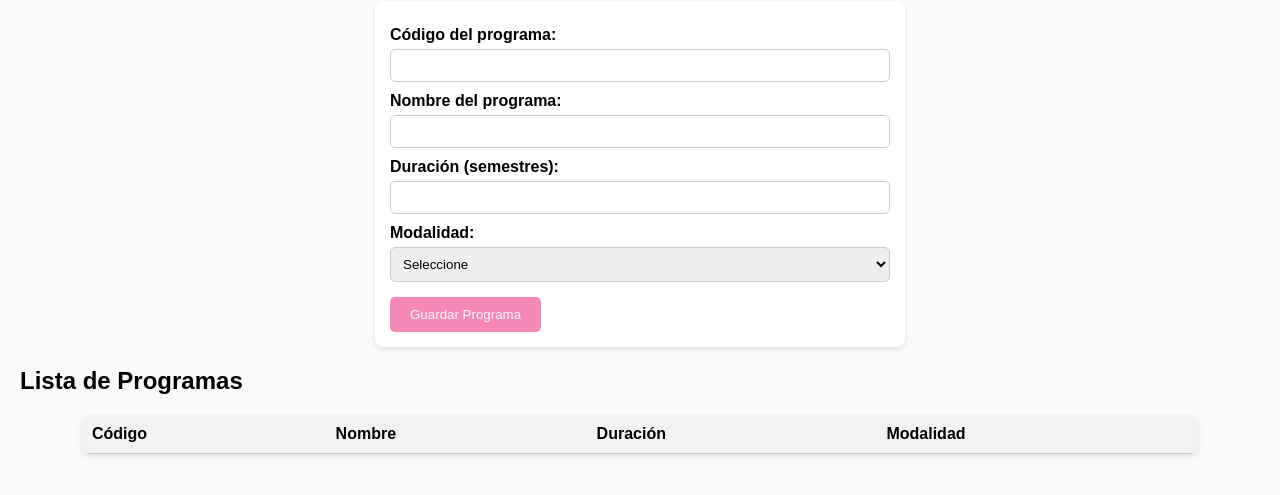
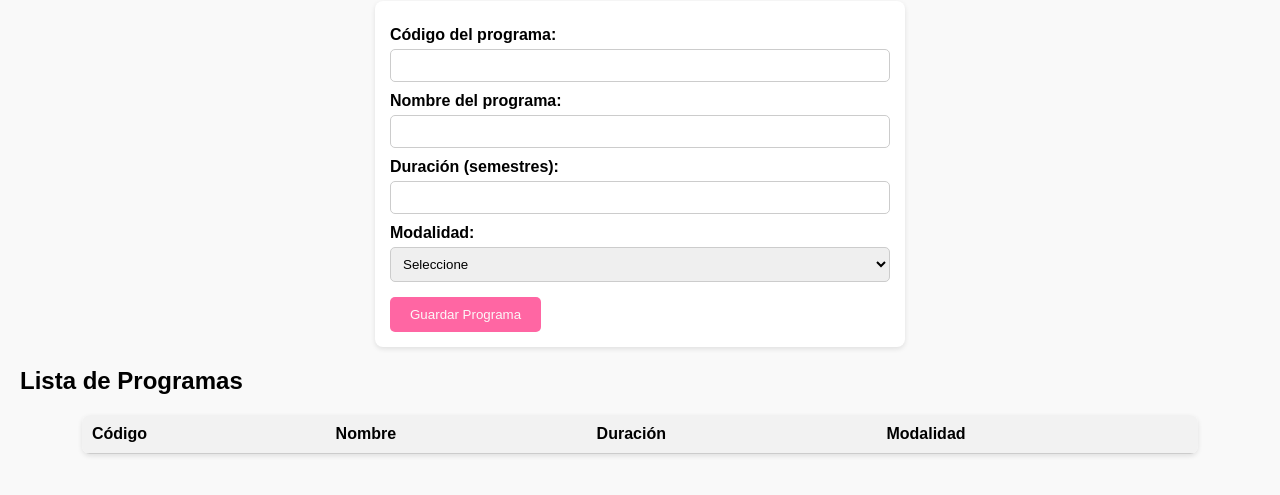
Before and after one commit to hixnoa/Taller-tres-segundo-corte, a plain HTML site: page html/gestiondeprogramas.html in a window 1280 px wide. In both pictures the pointer is over the button "Guardar Programa". Shown: the part 99-594 px from the top of the page. Drawn offline with Linux system fonts and the light colour scheme.

Commit message:
taller 3

```diff
--- a/css/estilos.css
+++ b/css/estilos.css
@@ -48,7 +48,7 @@ form button {
 }
 
 form button:hover {
-    background-color: #f588b4;
+    background-color: #ff66a3;
 }
 
 table {
```
